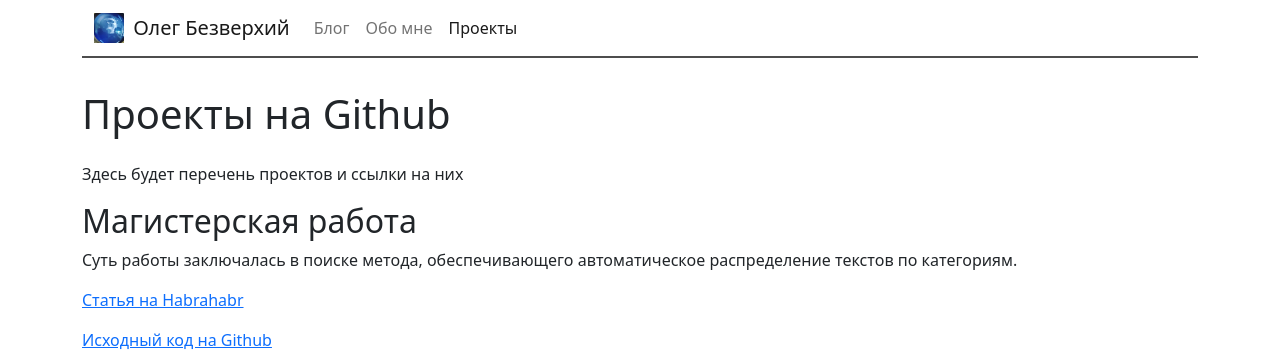
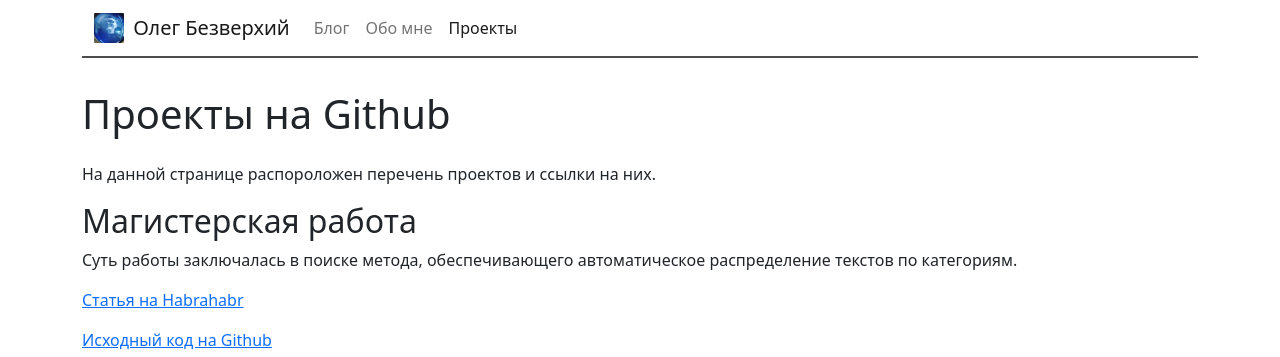
Before and after one commit to OlegBezverhii/olegbezverhii.github.io, a Jekyll site: the page built from anypages/project.md, in a window 1280 px wide. Shown: the top 357 px of the page. Built offline with Jekyll 4.4.1, drawn with Linux system fonts in a browser that asks for light colours.

Commit message:
Update project.md

```diff
--- a/anypages/project.md
+++ b/anypages/project.md
@@ -4,7 +4,7 @@ title: Проекты на Github
 permalink: /project/
 ---
 
-Здесь будет перечень проектов и ссылки на них
+На данной странице распороложен перечень проектов и ссылки на них.
 
 ## Магистерская работа
 
```
